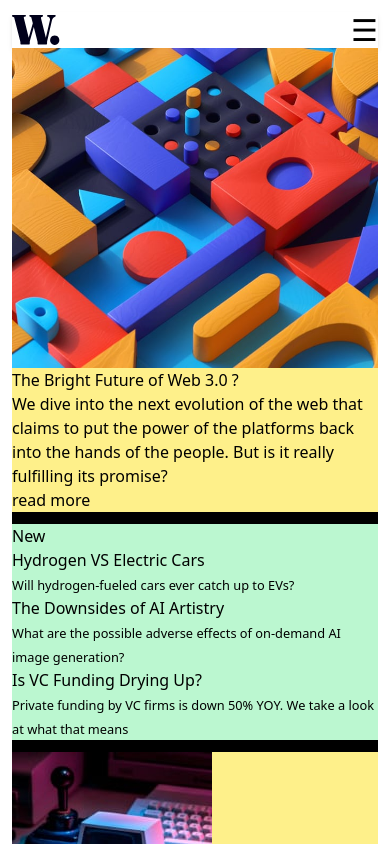
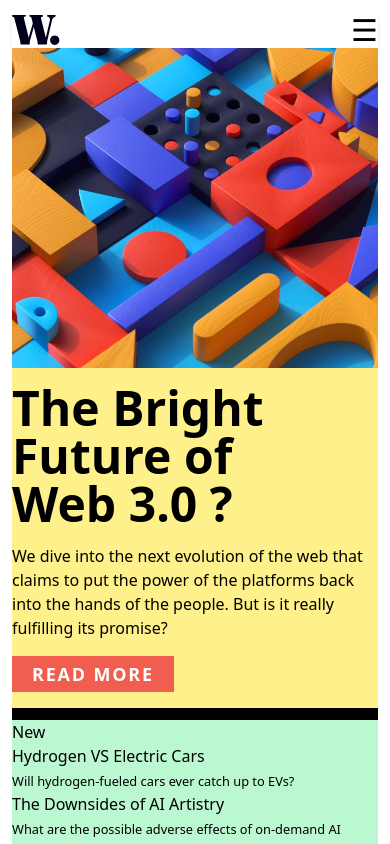
Before and after one commit to Khalid-Graine/News-homepage, a Vue app: page / in a window 390 px wide. Shown: the top 844 px of the page. Built offline with nearby package versions, Linux system fonts and the light colour scheme.

Commit message:
Design the top section and implement responsive layout

```diff
--- a/src/App.vue
+++ b/src/App.vue
@@ -38,19 +38,21 @@
 
     <!-- page -->
     <div class="grid md:grid-cols-3 gap-3  bg-black">
-      <div class="bg-yellow-200  md:col-span-2">
-        <div>
+      <div class="bg-yellow-200  md:col-span-2 grid grid-cols-2 gap-4 pb-4">
+        <div class="col-span-2">
           <img class="hidden md:flex" src="./assets/images/image-web-3-desktop.jpg" alt="">
           <img class="md:hidden" src="./assets/images/image-web-3-mobile.jpg" alt="">
         </div>
-        <div>
-          <h1>The Bright Future of Web 3.0 ?</h1>
+        <div class="col-span-2 md:col-span-1 w-10/12 md:w-full">
+          <h1 class="text-5xl font-bold">The Bright Future of Web 3.0 ?</h1>
         </div>
-        <div>
+        <div class="col-span-2 md:col-span-1">
           <p> We dive into the next evolution of the web that claims to put the power of the platforms back into the hands of the people. But is it really fulfilling its promise?</p>
-          <button>read more</button>
+          <button class="mt-4 bg-xred text-white uppercase font-semibold text-lg py-1 px-5  tracking-widest">read more</button>
         </div>
       </div>
+
+
       <div class="bg-green-200 md:col-span-1">
         <h2>New</h2>
         <ul>
@@ -95,12 +97,6 @@
         </div>
 
         </div>
-
-
-
-
-
-
     </div>
   </div>
 </template>
```
